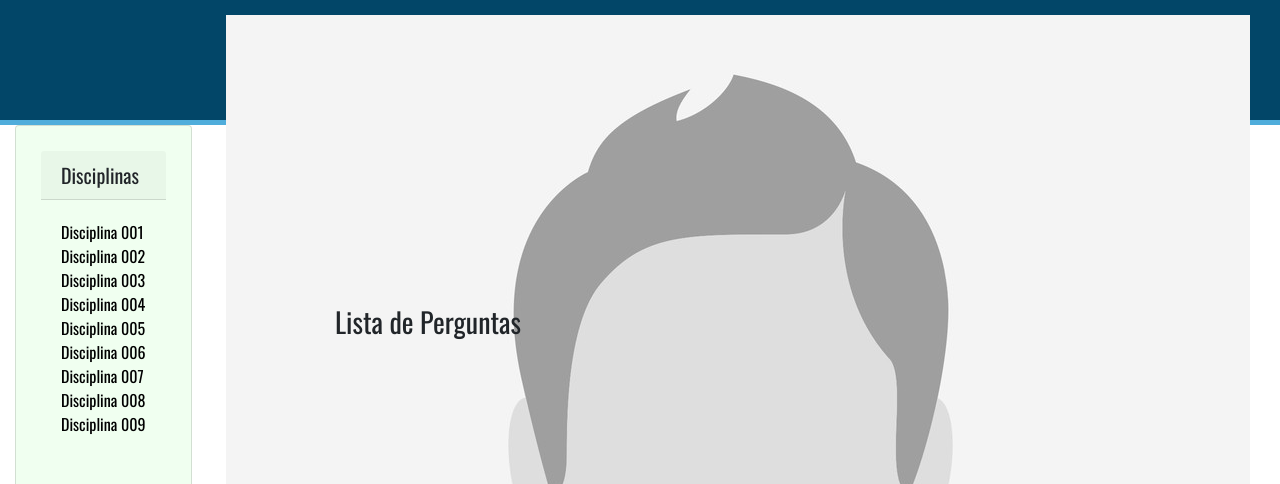
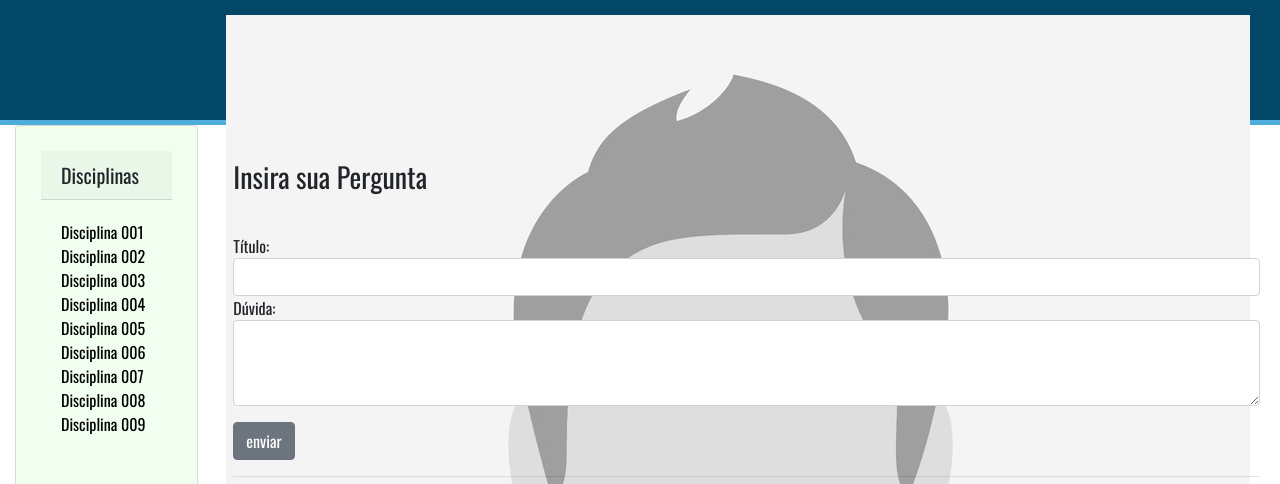
Before and after one commit to adeiltonsousa/forum-uninter, a plain HTML site: page index.html in a window 1280 px wide. Shown: the top 484 px of the page. Drawn offline with nearby package versions, Linux system fonts and the light colour scheme.

Commit message:
Form de dúvidas

```diff
--- a/css/style.css
+++ b/css/style.css
@@ -32,7 +32,7 @@ body {
 }
 
 .menu {
-    float: left;
+    float: center;
     padding: 25px;
     background-color: #F0FFF0;
 }
@@ -48,6 +48,7 @@ body {
 
 .centro{
     margin-top: 15px;
+    padding: 20px 20px;
     align-content: center;
 
 }
--- a/index.html
+++ b/index.html
@@ -26,7 +26,7 @@
                     </div>
                 </div>
                 <div class="row">
-                    <div class="col-md-3">
+                    <div class="col-md-2">
                         <div class="card bg-default menu">
                             <h5 class="card-header">
                                 Disciplinas
@@ -44,7 +44,8 @@
                                 <a class="card-text" href="#">
                                         Disciplina 004
                                 </a></br>
-                                <a class="card-text" href="#">
+                                <a class="card-text"
+                                href="#">
                                         Disciplina 005
                                 </a></br>
                                 <a class="card-text" href="#">
@@ -62,17 +63,26 @@
                             </div>
                         </div>
                     </div>
-                    <div class="col-md-9 centro">
+                    <div class="col-md-10 centro">
                         <div class="row">
-                            <div class="col-md-12 centro">
-                                <h3>
-                                    Lista de Perguntas
-                                </h3>
+                            <div class="col-md-12">
+                            <form>
+                                <div class="form-group">
+                                    <h3><label for="form_duvidas">Insira sua Pergunta</label></h3><br>
+                                    Título: <input type="text" class="form-control" id="título_pergunta">
+                                    Dúvida: <textarea class="form-control" id="texto_pergunta" rows="3"></textarea>
+                                </div>
+                                <button type="button" class="btn btn-secondary">enviar</button>
+                            </form>
+                            <hr/>
                             </div>
                         </div>
                         <div class="row">
-                            <div class="col-md-12">
-                            </div>
+                                <div class="col-md-12 centro">
+                                    <h4>
+                                        Lista de Perguntas
+                                    </h4>
+                                </div>
                         </div>
                     </div>
                 </div>
```
